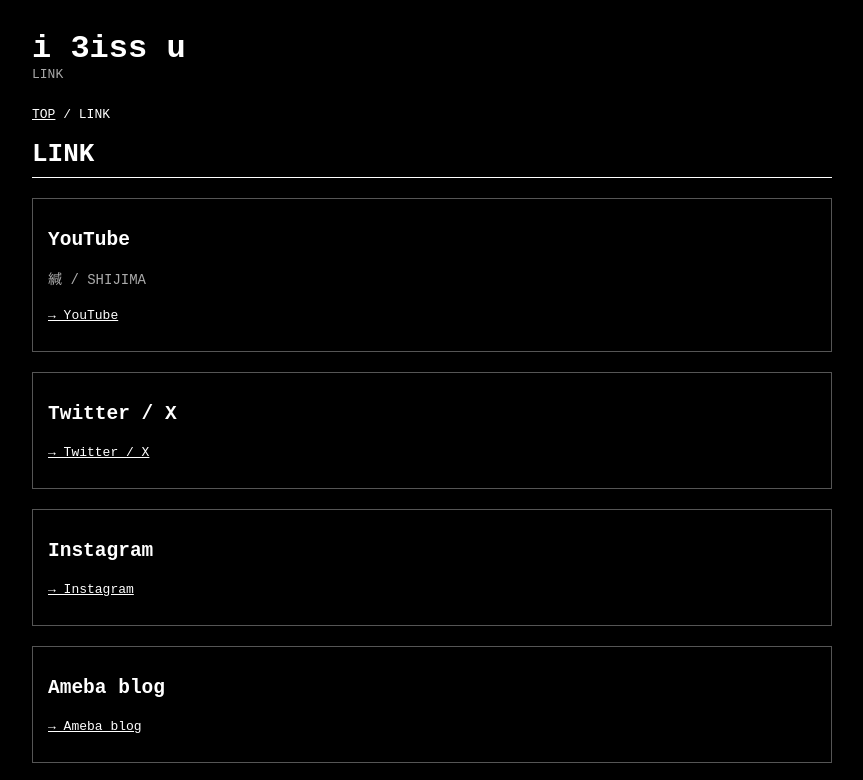
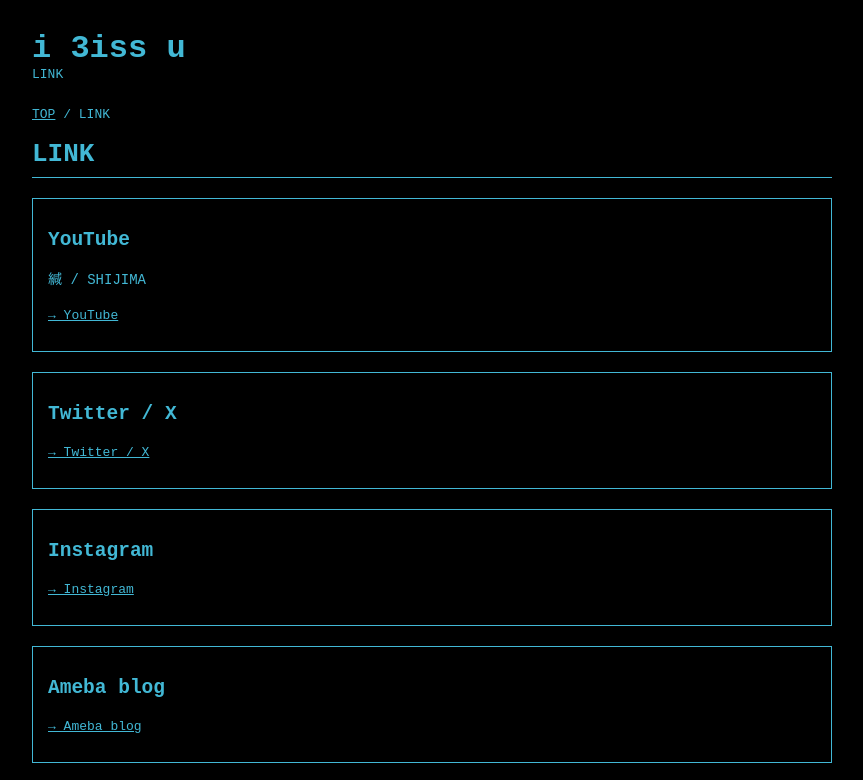
Before and after one commit to i3issu/i3issu, a plain HTML site: page link.html in a window 1280 px wide. Shown: the top 780 px of the page, without its empty margins (208-1071 px from the left). Drawn offline with Linux system fonts and the light colour scheme.

Commit message:
link.html を更新

```diff
--- a/link.html
+++ b/link.html
@@ -7,13 +7,13 @@
 <style>
 body {
     background: #000;
-    color: #fff;
+    color: #42B8D5;
     font-family: monospace;
     margin: 0;
     padding: 30px;
 }
 a {
-    color: #fff;
+    color: #42B8D5;
     text-decoration: underline;
 }
 .container {
@@ -25,15 +25,15 @@
     font-weight: bold;
 }
 .sub {
-    color: #aaa;
+    color: #42B8D5;
     margin-bottom: 25px;
 }
 h1 {
-    border-bottom: 1px solid #fff;
+    border-bottom: 1px solid #42B8D5;
     padding-bottom: 8px;
 }
 .box {
-    border: 1px solid #555;
+    border: 1px solid #42B8D5;
     padding: 15px;
     margin: 20px 0;
 }
@@ -41,7 +41,7 @@
     margin-top: 15px;
 }
 .description {
-    color: #aaa;
+    color: #42B8D5;
     font-size: 14px;
 }
 .link {
@@ -49,7 +49,7 @@
 }
 footer {
     margin-top: 50px;
-    border-top: 1px solid #333;
+    border-top: 1px solid #42B8D5;
     padding-top: 15px;
 }
 </style>
```
